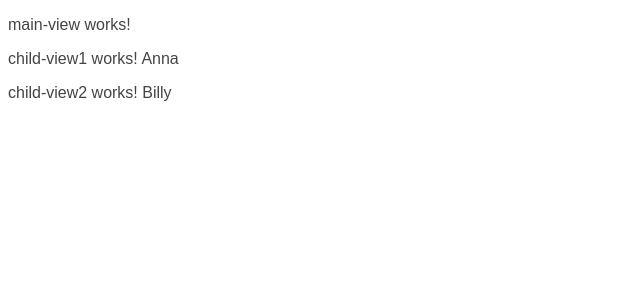
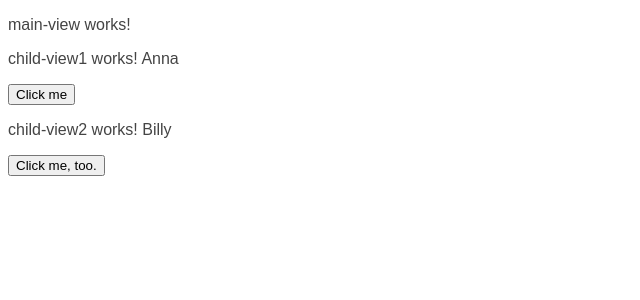
Before and after one commit to samuraijane/ng-state-via-service, an Angular app: page / in a window 1280 px wide. Shown: the top 300 px of the page, without its empty margins (0-640 px from the left). Built offline with nearby package versions, Linux system fonts and the light colour scheme.

Commit message:
implement simple alert through generic service

```diff
--- a/src/app/app.module.ts
+++ b/src/app/app.module.ts
@@ -2,6 +2,7 @@ import { BrowserModule } from '@angular/platform-browser';
 import { NgModule } from '@angular/core';
 
 import { AppComponent } from './app.component';
+import { GenericService } from './src/app/services/generic.service';
 import { MainViewComponent } from './src/app/components/main-view/main-view.component';
 import { ChildView1Component } from './src/app/components/child-view1/child-view1.component';
 import { ChildView2Component } from './src/app/components/child-view2/child-view2.component';
@@ -16,7 +17,7 @@ import { ChildView2Component } from './src/app/components/child-view2/child-view
   imports: [
     BrowserModule
   ],
-  providers: [],
+  providers: [GenericService],
   bootstrap: [AppComponent]
 })
 export class AppModule { }
--- a/src/app/src/app/components/child-view1/child-view1.component.html
+++ b/src/app/src/app/components/child-view1/child-view1.component.html
@@ -1 +1,2 @@
 <p>child-view1 works! {{name}}</p>
+<button (click)="doAlert()">Click me</button>
--- a/src/app/src/app/components/child-view1/child-view1.component.ts
+++ b/src/app/src/app/components/child-view1/child-view1.component.ts
@@ -1,4 +1,5 @@
 import { Component, Input, OnInit } from '@angular/core';
+import { GenericService } from '../../services/generic.service';
 
 @Component({
   selector: 'app-child-view1',
@@ -8,9 +9,13 @@ import { Component, Input, OnInit } from '@angular/core';
 export class ChildView1Component implements OnInit {
   @Input() name: string | undefined;
 
-  constructor() { }
+  constructor(private genericService: GenericService) { }
 
   ngOnInit(): void {
   }
 
+  doAlert() {
+    this.genericService.alert('fired from Anna');
+  }
+
 }
--- a/src/app/src/app/components/child-view2/child-view2.component.html
+++ b/src/app/src/app/components/child-view2/child-view2.component.html
@@ -1 +1,2 @@
 <p>child-view2 works!  {{name}}</p>
+<button (click)="doAlert()">Click me, too.</button>
--- a/src/app/src/app/components/child-view2/child-view2.component.ts
+++ b/src/app/src/app/components/child-view2/child-view2.component.ts
@@ -1,4 +1,5 @@
 import { Component, Input, OnInit } from '@angular/core';
+import { GenericService } from '../../services/generic.service';
 
 @Component({
   selector: 'app-child-view2',
@@ -8,9 +9,13 @@ import { Component, Input, OnInit } from '@angular/core';
 export class ChildView2Component implements OnInit {
   @Input() name: string | undefined;
 
-  constructor() { }
+  constructor(private genericService: GenericService) { }
 
   ngOnInit(): void {
   }
 
+  doAlert() {
+    this.genericService.alert('fired from Billy');
+  }
+
 }
--- a/src/app/src/app/services/generic.service.ts
+++ b/src/app/src/app/services/generic.service.ts
@@ -1,9 +1,17 @@
 import { Injectable } from '@angular/core';
+import { Observable, Subject } from 'rxjs';
 
 @Injectable({
   providedIn: 'root'
 })
 export class GenericService {
 
+  private subject: Subject<string> = new Subject<string>();
+
   constructor() { }
+
+  public alert(message: string) {
+    alert(message);
+  }
+
 }
```
